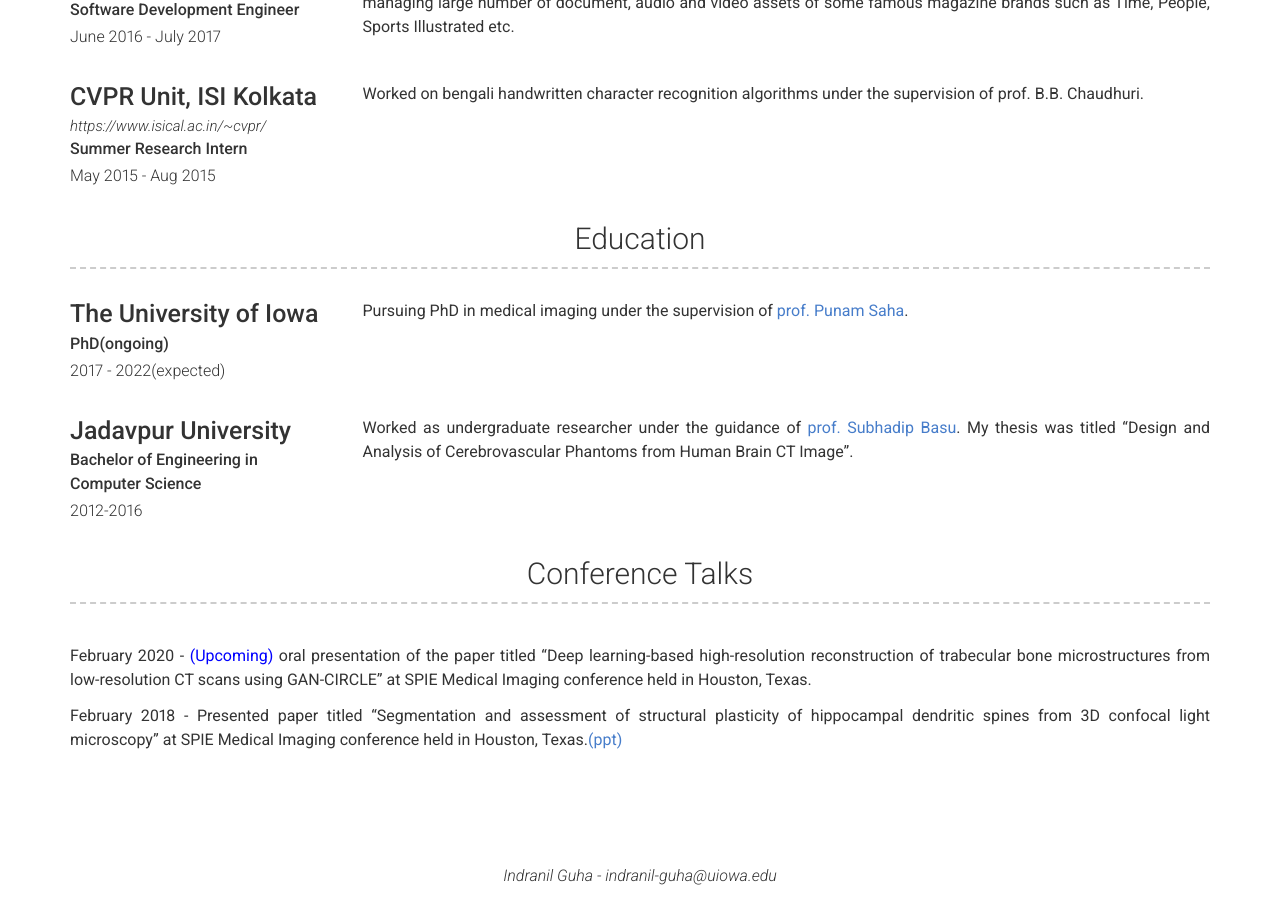
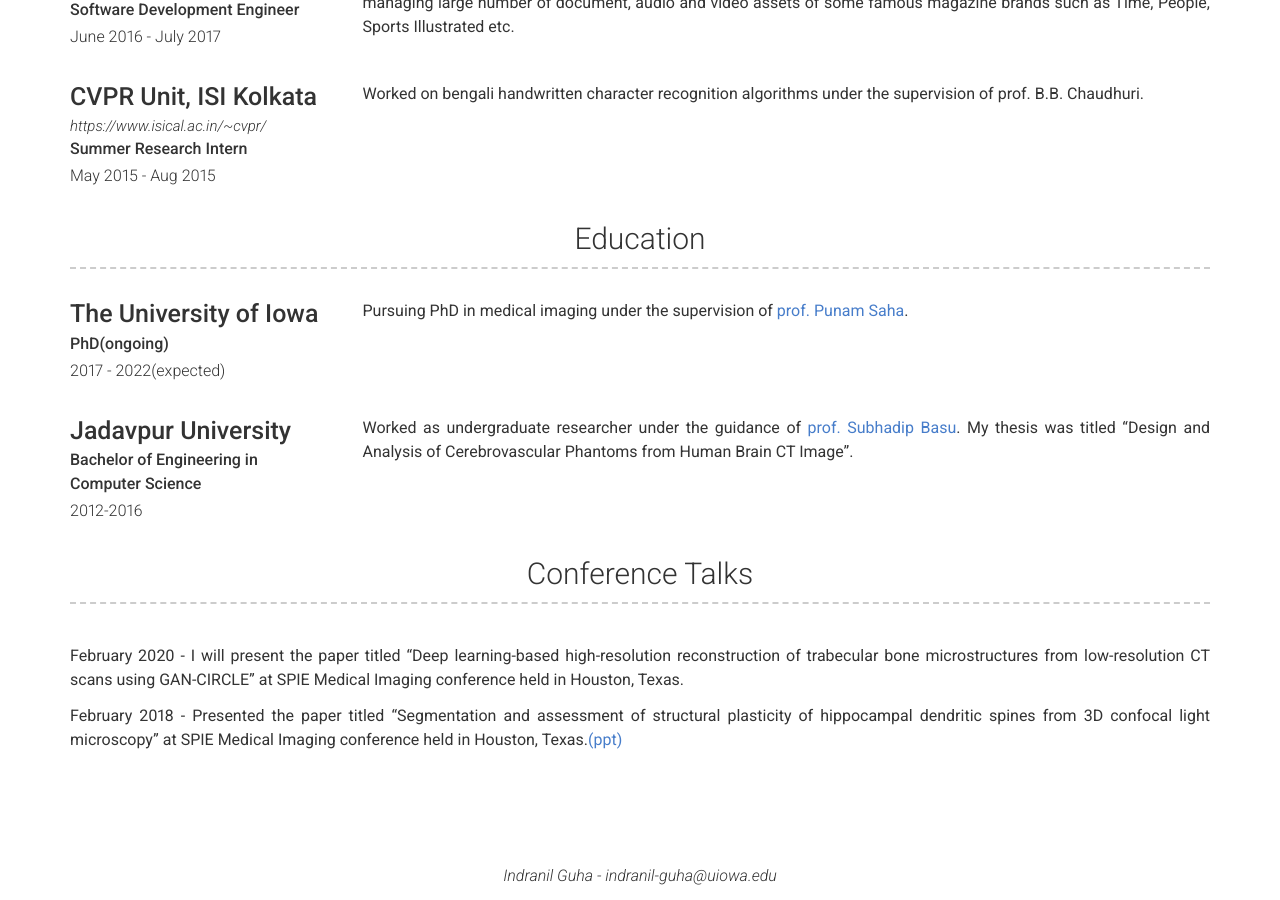
Before and after one commit to iguha94/iguha94.github.io, a Jekyll site: the page built from index.md, in a window 1280 px wide and 900 px high, scrolled down 1437 px. Built offline with Jekyll 4.4.1, drawn with Linux system fonts in a browser that asks for light colours; nearby versions of some CDN libraries; a style sheet for code colours, icons or effects is not loaded.

```diff
--- a/_config.yml
+++ b/_config.yml
@@ -34,9 +34,9 @@ educaton_title: Education
 # More Section
 more_title: Conference Talks
 more_content: | # this will include new lines to allow paragraphs
-  February 2020 - <font color="blue">(Upcoming)</font> oral presentation of the paper titled "Deep learning-based high-resolution reconstruction of trabecular bone microstructures from low-resolution CT scans using GAN-CIRCLE" at SPIE Medical Imaging conference held in Houston, Texas.
+  February 2020 - I will present the paper titled "Deep learning-based high-resolution reconstruction of trabecular bone microstructures from low-resolution CT scans using GAN-CIRCLE" at SPIE Medical Imaging conference held in Houston, Texas.
 
-  February 2018 - Presented paper titled "Segmentation and assessment of structural plasticity of hippocampal dendritic spines from 3D confocal light microscopy" at SPIE Medical Imaging conference held in Houston, Texas.<a href="/images/SPIE_PRESENTATION_final.pptx" target="_blank">(ppt)</a>
+  February 2018 - Presented the paper titled "Segmentation and assessment of structural plasticity of hippocampal dendritic spines from 3D confocal light microscopy" at SPIE Medical Imaging conference held in Houston, Texas.<a href="/images/SPIE_PRESENTATION_final.pptx" target="_blank">(ppt)</a>
 
 # Footer
 footer_show_references: false
```
